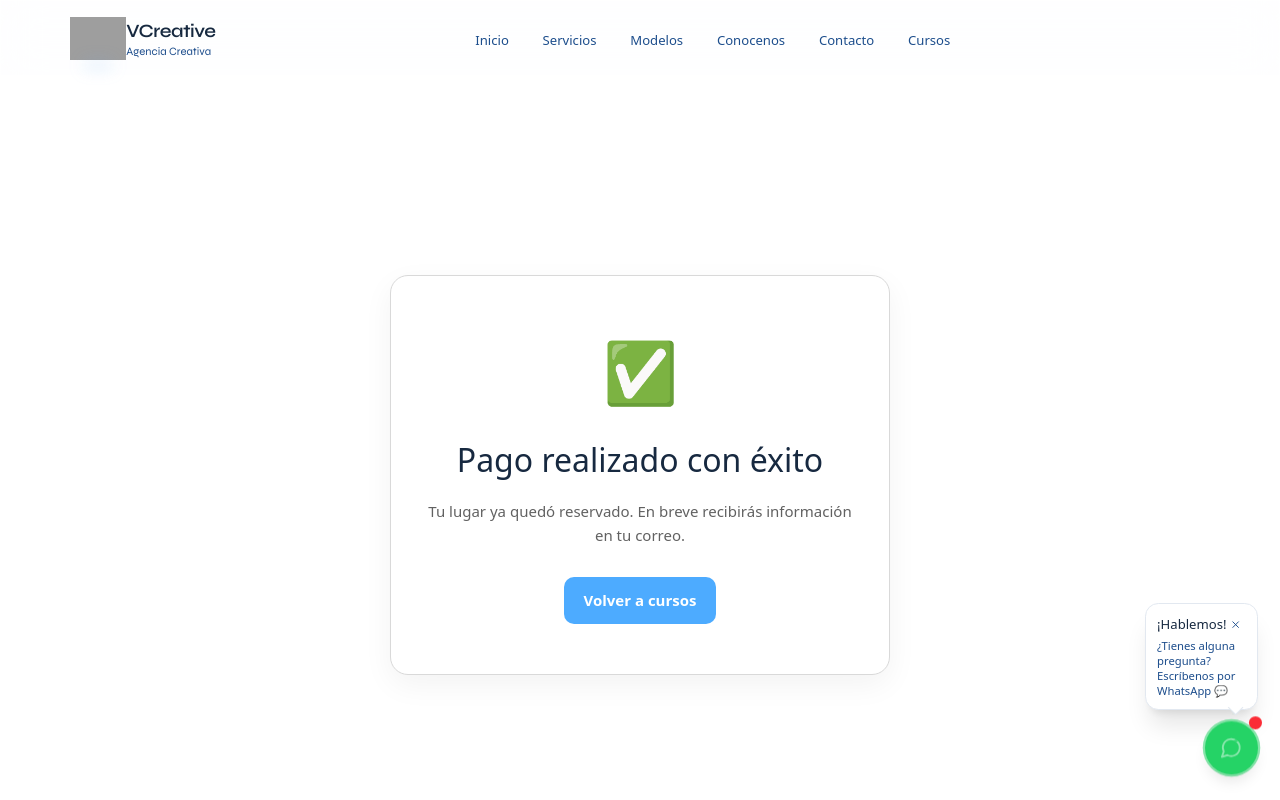
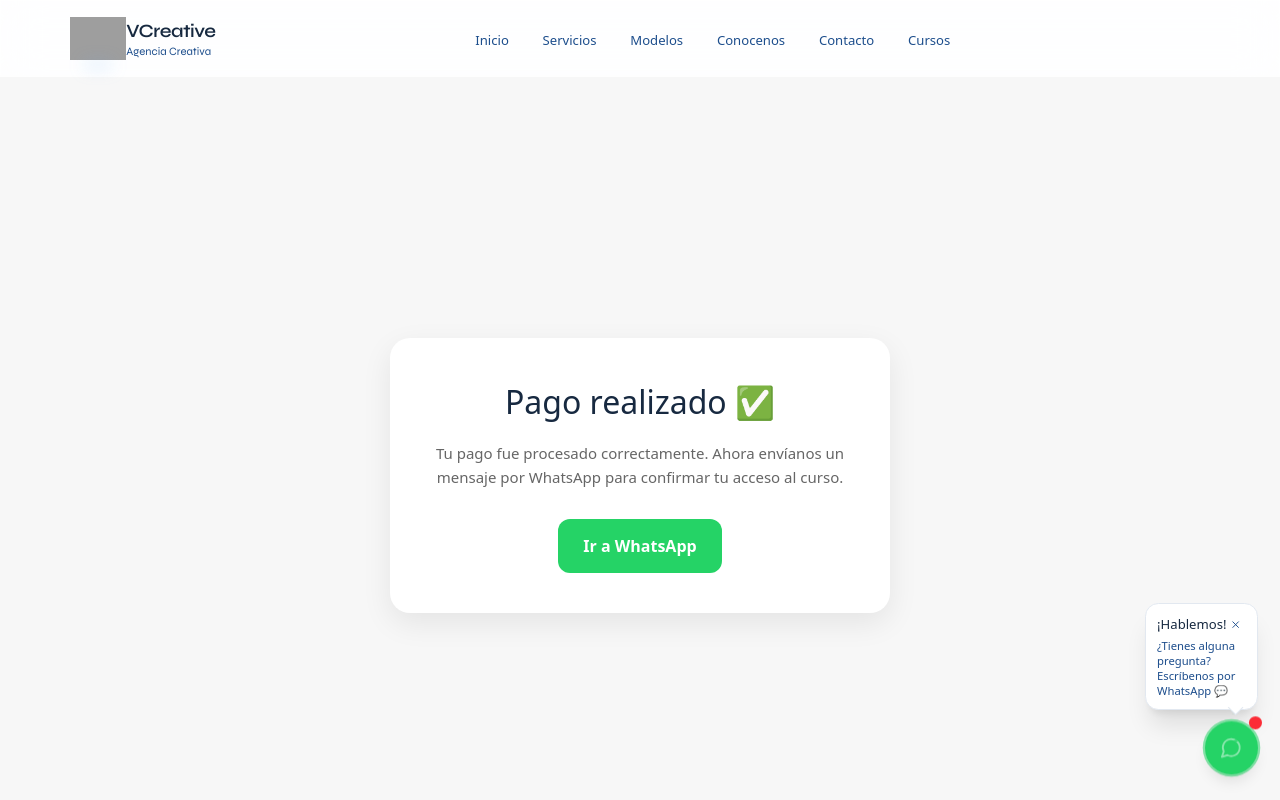
Before and after one commit to LuisBalderrama10/VcreativeWeb, a React (Vite) app: page /pago-exitoso in a window 1280 px wide. Shown: the top 800 px of the page. Built offline with nearby package versions, Linux system fonts and the light colour scheme; grey boxes are pictures that could not be loaded.

Commit message:
ultima pruebass

```diff
--- a/src/components/pages/PagoExitoso.jsx
+++ b/src/components/pages/PagoExitoso.jsx
@@ -1,34 +1,78 @@
 import React from "react";
-import "../../styles/PaymentStatus.css";
-import { useNavigate } from "react-router-dom";
 
 export const PagoExitoso = () => {
 
-  const navigate = useNavigate();
+  const whatsappLink =
+    "https://wa.me/526442362708?text=Hola%20VCreative,%20ya%20realicé%20mi%20pago%20del%20curso%20✅";
 
   return (
-    <section className="payment-page success">
 
-      <div className="payment-card">
+    <div
+      style={{
+        minHeight: "100vh",
+        display: "flex",
+        justifyContent: "center",
+        alignItems: "center",
+        background: "#f7f7f7",
+        padding: "20px",
+      }}
+    >
 
-        <div className="payment-icon">
-          ✅
-        </div>
+      <div
+        style={{
+          background: "white",
+          padding: "40px",
+          borderRadius: "20px",
+          maxWidth: "500px",
+          width: "100%",
+          textAlign: "center",
+          boxShadow: "0 10px 30px rgba(0,0,0,0.08)",
+        }}
+      >
 
-        <h1>Pago realizado con éxito</h1>
+        <h1
+          style={{
+            fontSize: "32px",
+            marginBottom: "15px",
+          }}
+        >
+          Pago realizado ✅
+        </h1>
 
-        <p>
-          Tu lugar ya quedó reservado.
-          En breve recibirás información
-          en tu correo.
+        <p
+          style={{
+            color: "#666",
+            lineHeight: "1.6",
+            marginBottom: "30px",
+          }}
+        >
+          Tu pago fue procesado correctamente.
+          Ahora envíanos un mensaje por WhatsApp
+          para confirmar tu acceso al curso.
         </p>
 
-        <button onClick={() => navigate("/cursos")}>
-          Volver a cursos
-        </button>
+        <a
+          href={whatsappLink}
+          target="_blank"
+          rel="noopener noreferrer"
+          style={{
+            display: "inline-block",
+            background: "#25D366",
+            color: "white",
+            padding: "15px 25px",
+            borderRadius: "12px",
+            textDecoration: "none",
+            fontWeight: "bold",
+            fontSize: "16px",
+          }}
+        >
+          Ir a WhatsApp
+        </a>
 
       </div>
 
-    </section>
+    </div>
+
   );
+
 };
```
